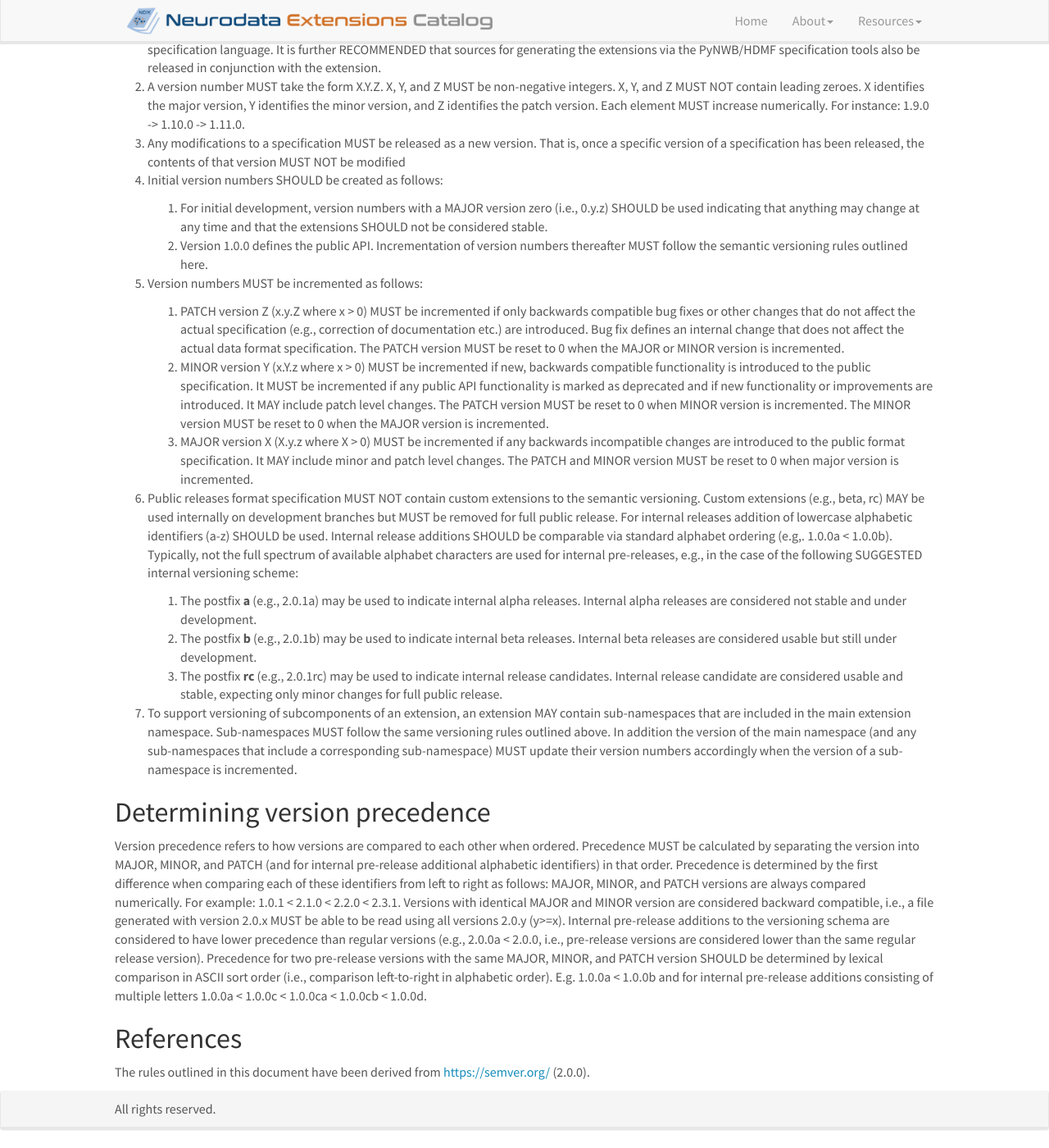
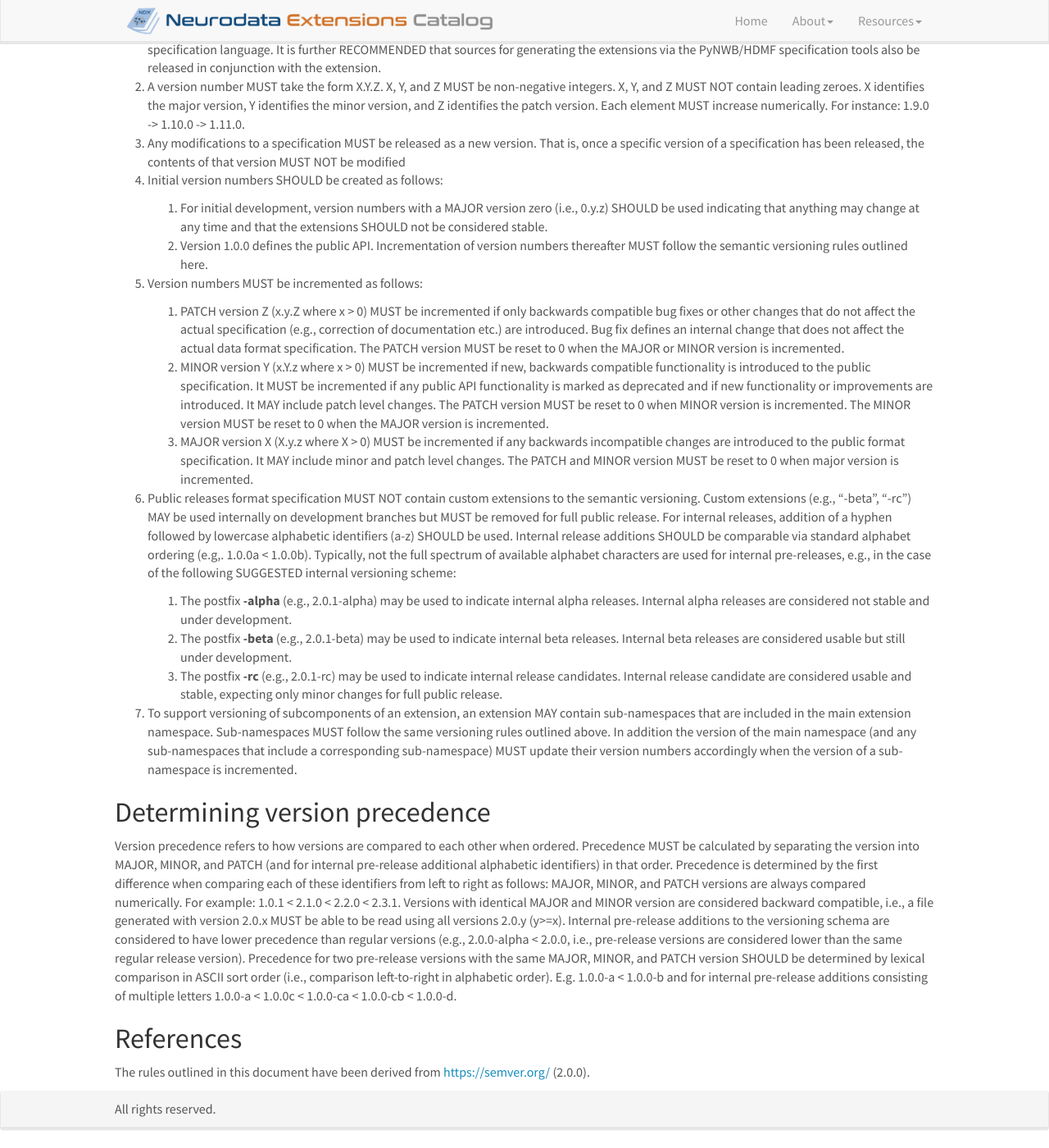
Before and after one commit to nwb-extensions/nwb-extensions.github.io, a Jekyll site: the page built from _pages/versioning_guidelines.md, in a window 1280 px wide and 1400 px high, scrolled down 950 px. Shown: the whole window at 82% size. Built offline with Jekyll 4.4.1, drawn with Linux system fonts in a browser that asks for light colours; nearby versions of some CDN libraries; some of the changed text lies outside the part shown.

Commit message:
Update versioning guide to follow semver rules (#11)
The suggested NWB format for pre-releases / internal releases was x.y.zw where w is comprised of characters [a-z].
Semantic versioning says the format should be x.y.z-w where w is comprised of characters [0-9A-Za-z]. Changing the NWB format to add a hyphen between z and w allows the version to be parsed by semantic versioning checkers.

```diff
--- a/_pages/versioning_guidelines.md
+++ b/_pages/versioning_guidelines.md
@@ -31,7 +31,7 @@ NWB:N uses semantic versioning for format specifications. Versions are assigned
 1. MAJOR version is incremented when adding incompatible schema changes,
 2. MINOR version is incremented when functionality is added in a backwards-compatible manner (e.g., addition of new neurodata_types),
 3. PATCH version is incremented when backwards-compatible bug fixes or other changes that do not affect the actual specification (e.g., correction of documentation etc.)
-For public releases NWB:N does not allow custom extensions to the semantic versioning. Custom extensions (e.g., beta, rc) may be used internally on development branches but should be removed for full public release.
+For public releases NWB:N does not allow custom extensions to the semantic versioning. Custom extensions (e.g., "-beta", "-rc") may be used internally on development branches but should be removed for full public release.
 
 ## Versioning rules
 
@@ -49,17 +49,17 @@ For public releases NWB:N does not allow custom extensions to the semantic versi
    2. MINOR version Y (x.Y.z where x > 0) MUST be incremented if new, backwards compatible functionality is introduced to the public specification. It MUST be incremented if any public API functionality is marked as deprecated and if new functionality or improvements are introduced. It MAY include patch level changes. The PATCH version MUST be reset to 0 when MINOR version is incremented. The MINOR version MUST be reset to 0 when the MAJOR version is incremented.
    3. MAJOR version X (X.y.z where  X > 0) MUST be incremented if any backwards incompatible changes are introduced to the public format specification. It MAY include minor and patch level changes. The PATCH and MINOR version MUST be reset to 0 when major version is incremented.
 
-6. Public releases format specification MUST NOT contain custom extensions to the semantic versioning. Custom extensions (e.g., beta, rc) MAY be used internally on development branches but MUST be removed for full public release. For internal releases addition of lowercase alphabetic identifiers (a-z) SHOULD be used. Internal release additions SHOULD be comparable via standard alphabet ordering (e.g,. 1.0.0a < 1.0.0b). Typically, not the full spectrum of available alphabet characters are used for internal pre-releases, e.g., in the case of the following SUGGESTED internal versioning scheme:
+6. Public releases format specification MUST NOT contain custom extensions to the semantic versioning. Custom extensions (e.g., "-beta", "-rc") MAY be used internally on development branches but MUST be removed for full public release. For internal releases, addition of a hyphen followed by lowercase alphabetic identifiers (a-z) SHOULD be used. Internal release additions SHOULD be comparable via standard alphabet ordering (e.g,. 1.0.0a < 1.0.0b). Typically, not the full spectrum of available alphabet characters are used for internal pre-releases, e.g., in the case of the following SUGGESTED internal versioning scheme:
 
-   1. The postfix **a** (e.g., 2.0.1a) may be used to indicate internal alpha releases. Internal alpha releases are considered not stable and under development.
-   2. The postfix **b** (e.g., 2.0.1b) may be used to indicate internal beta releases. Internal beta releases are considered usable but still under development.
-   3. The postfix **rc** (e.g., 2.0.1rc) may be used to indicate internal release candidates. Internal release candidate are considered usable and stable, expecting only minor changes for full public release.
+   1. The postfix **-alpha** (e.g., 2.0.1-alpha) may be used to indicate internal alpha releases. Internal alpha releases are considered not stable and under development.
+   2. The postfix **-beta** (e.g., 2.0.1-beta) may be used to indicate internal beta releases. Internal beta releases are considered usable but still under development.
+   3. The postfix **-rc** (e.g., 2.0.1-rc) may be used to indicate internal release candidates. Internal release candidate are considered usable and stable, expecting only minor changes for full public release.
 
 7. To support versioning of subcomponents of an extension, an extension MAY contain sub-namespaces that are included in the main extension namespace. Sub-namespaces MUST follow the same versioning rules outlined above. In addition the version of the main namespace (and any sub-namespaces that include a corresponding sub-namespace) MUST update their version numbers accordingly when the version of a sub-namespace is incremented.
 
 ## Determining version precedence
 
-Version precedence refers to how versions are compared to each other when ordered. Precedence MUST be calculated by separating the version into MAJOR, MINOR, and PATCH (and for internal pre-release additional alphabetic identifiers) in that order. Precedence is determined by the first difference when comparing each of these identifiers from left to right as follows: MAJOR, MINOR, and PATCH versions are always compared numerically. For example: 1.0.1 < 2.1.0 < 2.2.0 < 2.3.1. Versions with identical MAJOR and MINOR version are considered backward compatible, i.e., a file generated with version 2.0.x MUST be able to be read using all versions 2.0.y (y>=x). Internal pre-release additions to the versioning schema are considered to have lower precedence than regular versions (e.g., 2.0.0a < 2.0.0, i.e., pre-release versions are considered lower than the same regular release version). Precedence for two pre-release versions with the same MAJOR, MINOR, and PATCH version SHOULD be determined by lexical comparison in ASCII sort order (i.e., comparison left-to-right in alphabetic order). E.g.  1.0.0a < 1.0.0b and for internal pre-release additions consisting of multiple letters 1.0.0a < 1.0.0c < 1.0.0ca < 1.0.0cb < 1.0.0d.
+Version precedence refers to how versions are compared to each other when ordered. Precedence MUST be calculated by separating the version into MAJOR, MINOR, and PATCH (and for internal pre-release additional alphabetic identifiers) in that order. Precedence is determined by the first difference when comparing each of these identifiers from left to right as follows: MAJOR, MINOR, and PATCH versions are always compared numerically. For example: 1.0.1 < 2.1.0 < 2.2.0 < 2.3.1. Versions with identical MAJOR and MINOR version are considered backward compatible, i.e., a file generated with version 2.0.x MUST be able to be read using all versions 2.0.y (y>=x). Internal pre-release additions to the versioning schema are considered to have lower precedence than regular versions (e.g., 2.0.0-alpha < 2.0.0, i.e., pre-release versions are considered lower than the same regular release version). Precedence for two pre-release versions with the same MAJOR, MINOR, and PATCH version SHOULD be determined by lexical comparison in ASCII sort order (i.e., comparison left-to-right in alphabetic order). E.g.  1.0.0-a < 1.0.0-b and for internal pre-release additions consisting of multiple letters 1.0.0-a < 1.0.0c < 1.0.0-ca < 1.0.0-cb < 1.0.0-d.
 
 ## References
 
```
Also changed, not shown: other parts of _pages/versioning_guidelines.md (+2 -2 lines).
